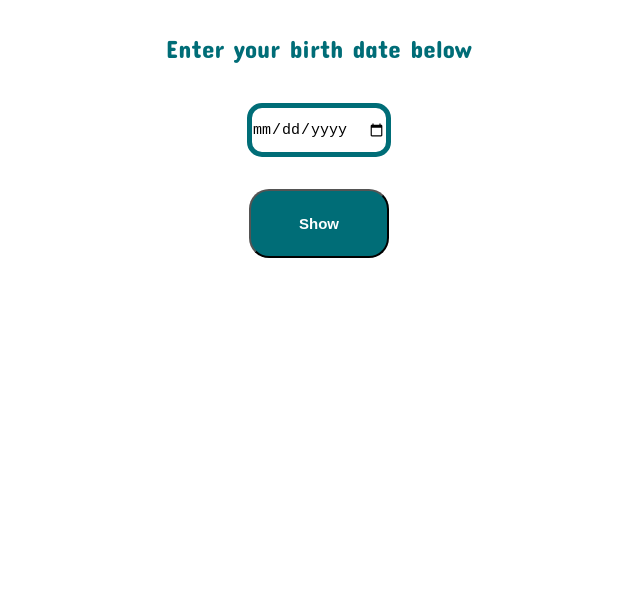
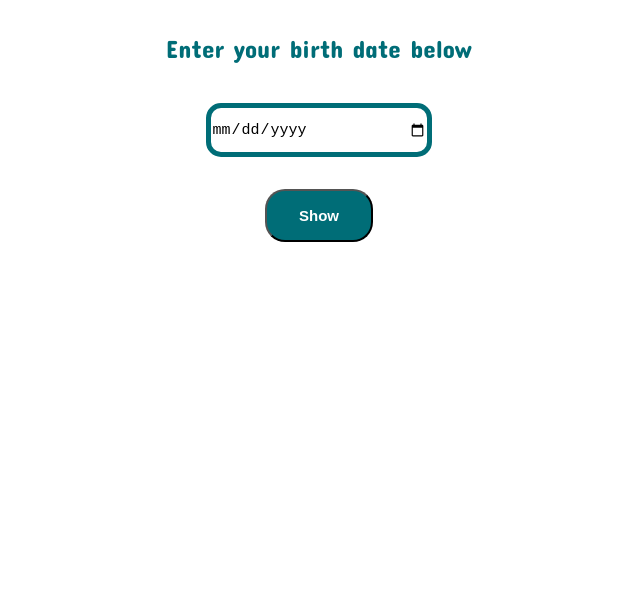
Before and after one commit to anandkumarcoder/mark-13, a plain HTML site: page Index.html in a window 1280 px wide. Shown: the part 85-676 px from the top of the page, without its empty margins (321-961 px from the left). Drawn offline with Linux system fonts and the light colour scheme.

Commit message:
sizing of box and button fixed

```diff
--- a/style.css
+++ b/style.css
@@ -39,7 +39,7 @@ h2{
     font-size: 15px;
     border:  5px solid var(--primary-color);
     height: 6ch;
-    width25ch;
+    width:25ch;
 
 }
 
@@ -47,7 +47,7 @@ h2{
 #show-btn{
     display: block;
     margin: 2rem auto;
-    padding: 1.5rem 3rem;
+    padding: 1rem 2rem;
     color: white;
     font-size: 15px;
     font-weight: bold;
```
